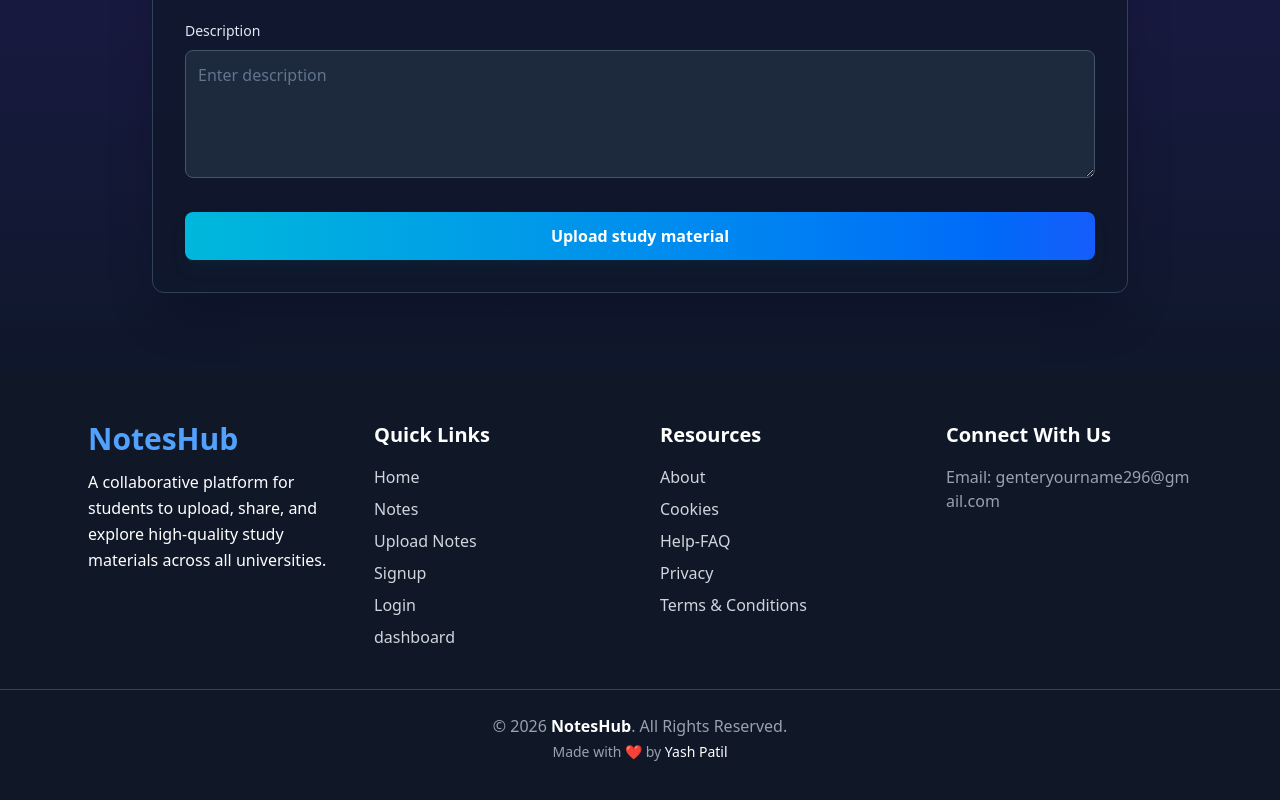
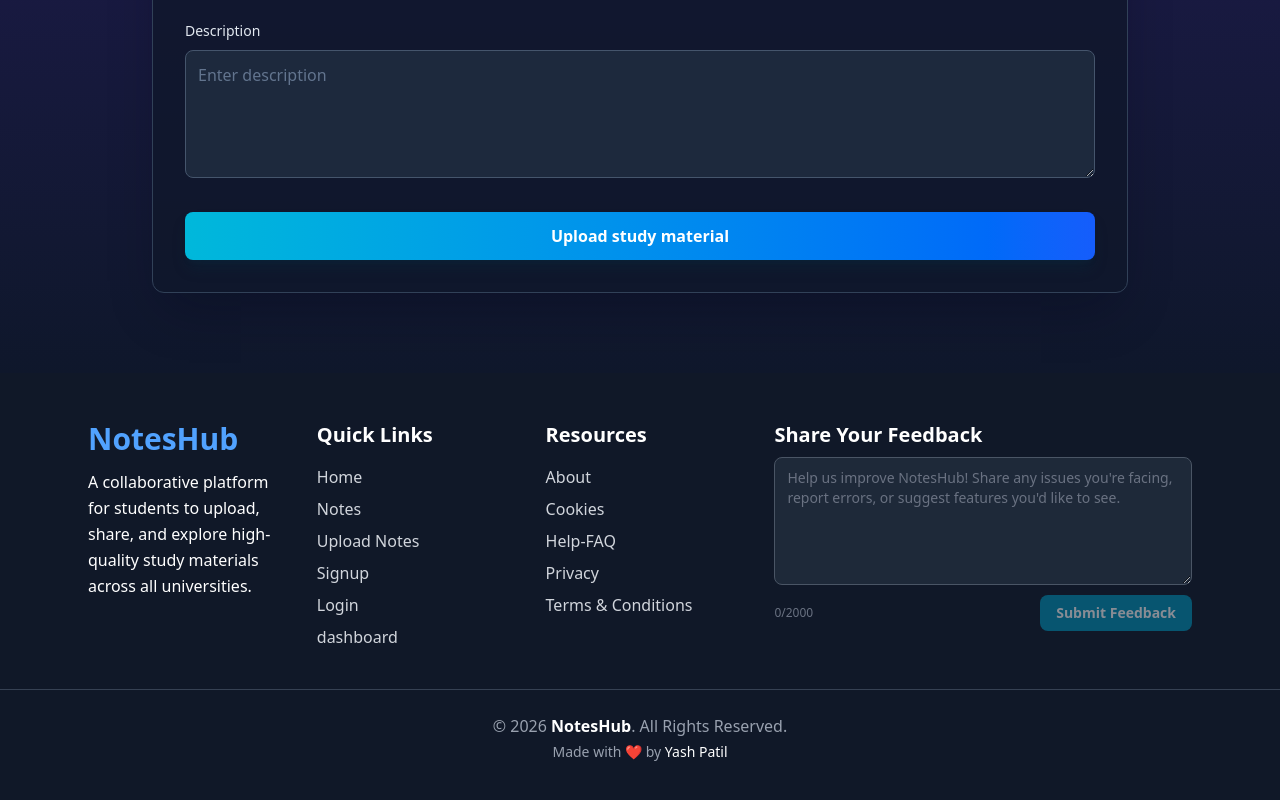
Before and after one commit to yashumak/notes-platform-client, a Next.js app: page /upload in a window 1280 px wide. Shown: the part 793-1593 px from the top of the page. Built offline with nearby package versions, Linux system fonts and the light colour scheme; no server answers.

Commit message:
Add a section where User Gives the Feedback

```diff
--- a/app/auth/encryptAuthPayload.ts
+++ b/app/auth/encryptAuthPayload.ts
@@ -29,7 +29,7 @@ async function loadRsaKey(): Promise<CryptoKey> {
   if (!keyResponse.ok) {
     throw new Error(
       `Could not load the authentication encryption key (HTTP ${keyResponse.status}). ` +
-      "Restart or redeploy the updated backend, then try again."
+      "Make sure the backend is running and reachable, then try again."
     );
   }
 
--- a/app/components/Footer.tsx
+++ b/app/components/Footer.tsx
@@ -1,9 +1,10 @@
 import Link from "next/link";
+import FooterFeedbackForm from "./FooterFeedbackForm";
 
 export default function Footer() {
   return (
     <footer className="bg-gray-900 py-10 text-gray-300 sm:py-12">
-      <div className="mx-auto mt-0 grid max-w-6xl grid-cols-1 gap-8 px-4 sm:grid-cols-2 sm:gap-10 sm:px-6 lg:grid-cols-4">
+      <div className="mx-auto mt-0 grid max-w-6xl grid-cols-1 gap-8 px-4 sm:grid-cols-2 sm:gap-10 sm:px-6 lg:grid-cols-5">
 
         {/* Logo + About */}
         <div className="space-y-3">
@@ -39,12 +40,7 @@ export default function Footer() {
           </ul>
         </div>
 
-        {/* Contact + Socials */}
-        <div>
-          <h3 className="text-xl font-semibold cursor-pointer text-white mb-4">Connect With Us</h3>
-          <a className="break-all text-gray-400 transition-colors hover:text-white" href="mailto:genteryourname296@gmail.com">Email: genteryourname296@gmail.com</a>
-
-        </div>
+        <FooterFeedbackForm />
       </div>
 
       {/* Bottom Section */}
--- /dev/null
+++ b/app/components/FooterFeedbackForm.tsx
@@ -0,0 +1,106 @@
+"use client";
+
+import { useRef, useState, type FormEvent } from "react";
+
+const MAX_FEEDBACK_LENGTH = 2000;
+const SUCCESS_MESSAGE =
+  "Thank you for your feedback! Your response has been submitted successfully.";
+
+interface FeedbackResponse {
+  message?: string;
+}
+
+export default function FooterFeedbackForm() {
+  const [feedback, setFeedback] = useState("");
+  const [isSubmitting, setIsSubmitting] = useState(false);
+  const [successMessage, setSuccessMessage] = useState("");
+  const [errorMessage, setErrorMessage] = useState("");
+  const submissionInProgress = useRef(false);
+
+  const submitFeedback = async (event: FormEvent<HTMLFormElement>) => {
+    event.preventDefault();
+    const trimmedFeedback = feedback.trim();
+    if (!trimmedFeedback || submissionInProgress.current) return;
+
+    submissionInProgress.current = true;
+    setIsSubmitting(true);
+    setSuccessMessage("");
+    setErrorMessage("");
+
+    try {
+      const response = await fetch("/api/feedback", {
+        method: "POST",
+        credentials: "include",
+        headers: { "Content-Type": "application/json" },
+        body: JSON.stringify({ feedback: trimmedFeedback }),
+      });
+      const result = await response.json().catch(() => ({} as FeedbackResponse));
+      if (!response.ok) {
+        throw new Error(result.message || "Could not submit your feedback. Please try again.");
+      }
+
+      setFeedback("");
+      setSuccessMessage(SUCCESS_MESSAGE);
+    } catch (error) {
+      setErrorMessage(
+        error instanceof Error && error.message !== "Failed to fetch"
+          ? error.message
+          : "Could not submit your feedback. Check your connection and try again."
+      );
+    } finally {
+      submissionInProgress.current = false;
+      setIsSubmitting(false);
+    }
+  };
+
+  return (
+    <section className="sm:col-span-2 lg:col-span-2" aria-labelledby="footer-feedback-heading">
+      <h3 id="footer-feedback-heading" className="mb-2 text-xl font-semibold text-white">
+        Share Your Feedback
+      </h3>
+      <form onSubmit={submitFeedback}>
+        <label className="sr-only" htmlFor="footer-feedback">
+          Your feedback
+        </label>
+        <textarea
+          id="footer-feedback"
+          name="feedback"
+          required
+          maxLength={MAX_FEEDBACK_LENGTH}
+          rows={5}
+          value={feedback}
+          onChange={(event) => {
+            setFeedback(event.target.value);
+            setSuccessMessage("");
+            setErrorMessage("");
+          }}
+          placeholder="Help us improve NotesHub! Share any issues you&apos;re facing, report errors, or suggest features you&apos;d like to see."
+          aria-describedby="footer-feedback-count"
+          className="min-h-32 w-full resize-y rounded-lg border border-gray-600 bg-gray-800 px-3 py-2.5 text-sm text-white placeholder:text-gray-500 focus:border-cyan-400 focus:outline-none focus:ring-2 focus:ring-cyan-400/40"
+        />
+        <div className="mt-1 flex items-center justify-between gap-3">
+          <span id="footer-feedback-count" className="text-xs text-gray-500">
+            {feedback.length}/{MAX_FEEDBACK_LENGTH}
+          </span>
+          <button
+            type="submit"
+            disabled={!feedback.trim() || isSubmitting}
+            className="rounded-lg bg-cyan-600 px-4 py-2 text-sm font-semibold text-white transition-colors hover:bg-cyan-500 focus-visible:outline-none focus-visible:ring-2 focus-visible:ring-cyan-300 focus-visible:ring-offset-2 focus-visible:ring-offset-gray-900 disabled:cursor-not-allowed disabled:opacity-50"
+          >
+            {isSubmitting ? "Submitting..." : "Submit Feedback"}
+          </button>
+        </div>
+        {successMessage && (
+          <p className="mt-3 text-sm text-emerald-300" role="status" aria-live="polite">
+            {successMessage}
+          </p>
+        )}
+        {errorMessage && (
+          <p className="mt-3 text-sm text-red-300" role="alert">
+            {errorMessage}
+          </p>
+        )}
+      </form>
+    </section>
+  );
+}
--- a/app/upload/page.tsx
+++ b/app/upload/page.tsx
@@ -312,9 +312,15 @@ const UploadNote: React.FC = () => {
         return;
       }
 
-      const upload = (await presignResponse.json()) as UploadResponse;
+      const upload = await presignResponse.json().catch(() => null) as UploadResponse | null;
       if (!presignResponse.ok) {
-        throw new Error(upload.message || "Could not prepare your file upload.");
+        throw new Error(
+          upload?.message ||
+          `Could not prepare your file upload (HTTP ${presignResponse.status}). Make sure the backend is running.`
+        );
+      }
+      if (!upload) {
+        throw new Error("The backend returned an invalid response while preparing your upload.");
       }
       if (!upload.uploadUrl || !upload.uploadToken || !upload.headers) {
         throw new Error("The server returned an invalid upload response.");
```
